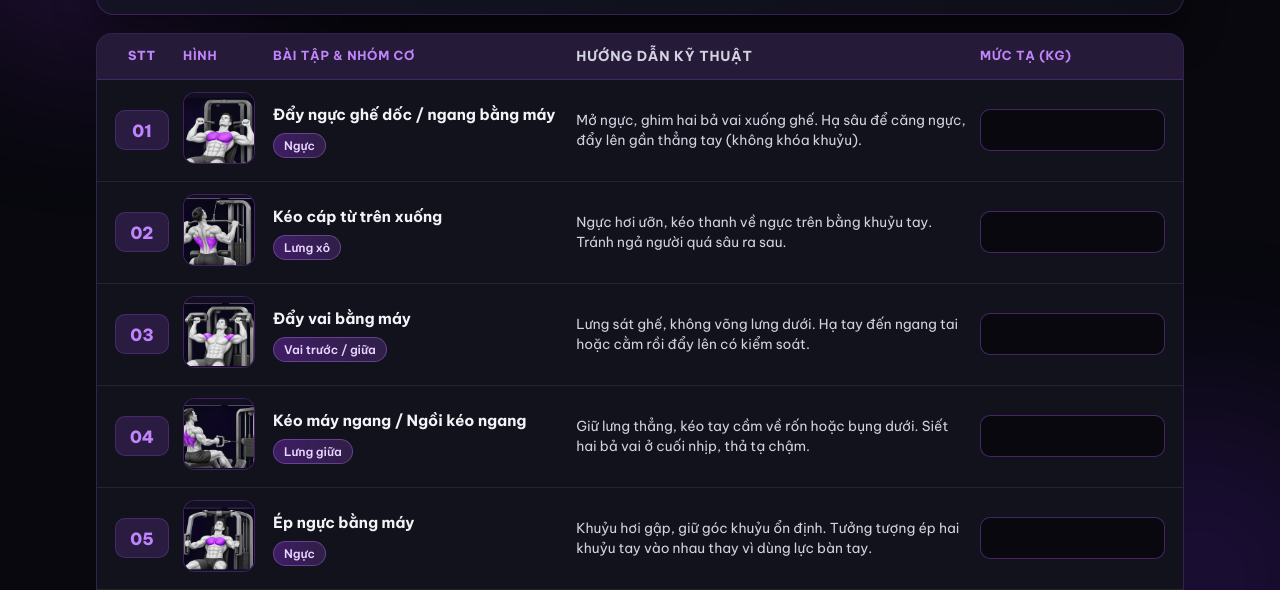
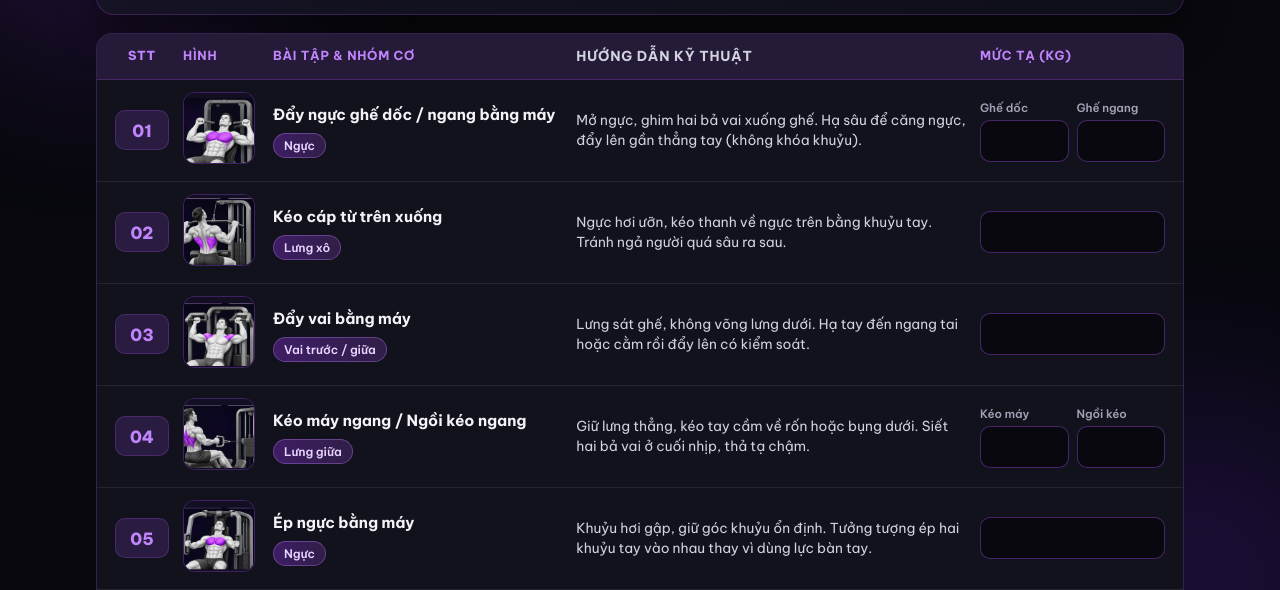
Before and after one commit to lamnhs/UpperBodyGym, a plain HTML site: page index.html in a window 1280 px wide. Shown: the part 183-773 px from the top of the page. Drawn offline with Linux system fonts and the light colour scheme.

Commit message:
Split 2-variant exercises into 2 numeric weight inputs

```diff
--- a/app.js
+++ b/app.js
@@ -4,6 +4,7 @@ const EXERCISES = [
     stt: "01",
     name: "Đẩy ngực ghế dốc / ngang bằng máy",
     muscle: "Ngực",
+    variants: ["Ghế dốc", "Ghế ngang"],
     thumb: "assets/thumbs/01.png",
     detail: "assets/details/01.png",
     guide:
@@ -34,6 +35,7 @@ const EXERCISES = [
     stt: "04",
     name: "Kéo máy ngang / Ngồi kéo ngang",
     muscle: "Lưng giữa",
+    variants: ["Kéo máy", "Ngồi kéo"],
     thumb: "assets/thumbs/04.png",
     detail: "assets/details/04.png",
     guide:
@@ -54,6 +56,7 @@ const EXERCISES = [
     stt: "06",
     name: "Ngồi kéo cáp / Đứng kéo cáp",
     muscle: "Lưng",
+    variants: ["Ngồi kéo", "Đứng kéo"],
     thumb: "assets/thumbs/06.png",
     detail: "assets/details/06.png",
     guide:
@@ -74,6 +77,7 @@ const EXERCISES = [
     stt: "08",
     name: "Kéo máy vai sau / Kéo cáp mặt",
     muscle: "Vai sau",
+    variants: ["Kéo máy", "Kéo cáp"],
     thumb: "assets/thumbs/08.png",
     detail: "assets/details/08.png",
     guide:
@@ -84,6 +88,7 @@ const EXERCISES = [
     stt: "09",
     name: "Đẩy tay sau thanh ngang / dây cáp",
     muscle: "Tay sau",
+    variants: ["Thanh ngang", "Dây cáp"],
     thumb: "assets/thumbs/09.png",
     detail: "assets/details/09.png",
     guide:
@@ -114,6 +119,7 @@ const EXERCISES = [
     stt: "12",
     name: "Ngồi máy / Đứng kéo cáp cuốn tay",
     muscle: "Tay trước",
+    variants: ["Ngồi máy", "Đứng kéo"],
     thumb: "assets/thumbs/12.png",
     detail: "assets/details/12.png",
     guide:
@@ -136,8 +142,16 @@ function saveWeights(weights) {
   try {
     localStorage.setItem(STORAGE_KEY, JSON.stringify(weights));
   } catch {
-    // Bỏ qua nếu trình duyệt chặn storage (chế độ ẩn danh)
+    // Bỏ qua nếu trình duyệt chặn storage
   }
+}
+
+function sanitizeNumericInput(val) {
+  return String(val).replace(/[^0-9.,]/g, "");
+}
+
+function escapeAttr(str) {
+  return String(str).replace(/"/g, "&quot;");
 }
 
 const weights = loadWeights();
@@ -145,22 +159,56 @@ const workoutListEl = document.getElementById("workoutList");
 const modalEl = document.getElementById("mediaModal");
 const modalImageEl = document.getElementById("modalImage");
 
-function escapeHtml(str) {
-  return String(str)
-    .replace(/&/g, "&amp;")
-    .replace(/</g, "&lt;")
-    .replace(/>/g, "&gt;")
-    .replace(/"/g, "&quot;");
-}
+function renderWeightInputs(ex) {
+  if (ex.variants && ex.variants.length === 2) {
+    return `
+      <div class="weight-pair">
+        ${ex.variants
+          .map((label, idx) => {
+            const key = `${ex.id}_${idx}`;
+            const val = sanitizeNumericInput(weights[key] ?? "");
+            return `
+              <div class="weight-slot">
+                <label class="slot-label" for="weight-${key}">${label}</label>
+                <input
+                  id="weight-${key}"
+                  class="weight-input"
+                  type="text"
+                  inputmode="decimal"
+                  pattern="[0-9.,]*"
+                  value="${escapeAttr(val)}"
+                  data-weight-key="${key}"
+                  aria-label="Mức tạ ${ex.name} (${label})"
+                />
+              </div>
+            `;
+          })
+          .join("")}
+      </div>
+    `;
+  }
 
-function autoResizeTextarea(el) {
-  el.style.height = "auto";
-  el.style.height = `${el.scrollHeight}px`;
+  const key = String(ex.id);
+  const val = sanitizeNumericInput(weights[key] ?? "");
+  return `
+    <div class="input-wrap">
+      <input
+        id="weight-${key}"
+        class="weight-input"
+        type="text"
+        inputmode="decimal"
+        pattern="[0-9.,]*"
+        value="${escapeAttr(val)}"
+        data-weight-key="${key}"
+        aria-label="Mức tạ bài ${ex.name}"
+      />
+    </div>
+  `;
 }
 
 function renderWorkouts() {
   workoutListEl.innerHTML = EXERCISES.map((ex) => {
-    const savedWeight = weights[ex.id] ?? "";
+    const labelTarget = ex.variants ? `${ex.id}_0` : String(ex.id);
     return `
       <article class="workout-row" data-id="${ex.id}">
         <div class="col-stt">${ex.stt}</div>
@@ -180,36 +228,31 @@ function renderWorkouts() {
         </div>
         <div class="col-guide">${ex.guide}</div>
         <div class="col-weight">
-          <label class="mobile-weight-label" for="weight-${ex.id}">Mức tạ:</label>
-          <div class="input-wrap">
-            <textarea
-              id="weight-${ex.id}"
-              class="weight-input"
-              rows="1"
-              data-weight-id="${ex.id}"
-              aria-label="Mức tạ bài ${ex.name}"
-            >${escapeHtml(savedWeight)}</textarea>
+          <label class="mobile-weight-label" for="weight-${labelTarget}">Mức tạ:</label>
+          <div class="weight-fields">
+            ${renderWeightInputs(ex)}
           </div>
         </div>
       </article>
     `;
   }).join("");
-
-  workoutListEl.querySelectorAll(".weight-input").forEach(autoResizeTextarea);
 }
 
-// Lưu mức tạ tự động mỗi khi nhập, thay đổi hoặc xóa
+// Chỉ cho nhập số (và dấu , hoặc .) và tự động lưu mãi mãi
 function handleWeightSave(e) {
   const input = e.target.closest(".weight-input");
   if (!input) return;
 
-  autoResizeTextarea(input);
-  const id = input.dataset.weightId;
-  const val = input.value;
-  if (val === "") {
-    delete weights[id];
+  const cleaned = sanitizeNumericInput(input.value);
+  if (input.value !== cleaned) {
+    input.value = cleaned;
+  }
+
+  const key = input.dataset.weightKey;
+  if (cleaned === "") {
+    delete weights[key];
   } else {
-    weights[id] = val;
+    weights[key] = cleaned;
   }
   saveWeights(weights);
 }
@@ -238,13 +281,6 @@ function closeModal() {
   document.body.style.overflow = "";
 }
 
-window.addEventListener("pagehide", () => saveWeights(weights));
-document.addEventListener("visibilitychange", () => {
-  if (document.visibilityState === "hidden") {
-    saveWeights(weights);
-  }
-});
-
 document.getElementById("modalCloseBtn").addEventListener("click", closeModal);
 document.getElementById("modalBackdrop").addEventListener("click", closeModal);
 document.addEventListener("keydown", (e) => {
@@ -253,4 +289,11 @@ document.addEventListener("keydown", (e) => {
   }
 });
 
+window.addEventListener("pagehide", () => saveWeights(weights));
+document.addEventListener("visibilitychange", () => {
+  if (document.visibilityState === "hidden") {
+    saveWeights(weights);
+  }
+});
+
 renderWorkouts();
--- a/styles.css
+++ b/styles.css
@@ -262,9 +262,34 @@ h1 span {
   color: #d2d2e0;
 }
 
-/* Single Weight Input */
+/* Weight Input (1 or 2 variants) */
 .mobile-weight-label {
   display: none;
+}
+
+.weight-fields {
+  flex: 1;
+}
+
+.weight-pair {
+  display: grid;
+  grid-template-columns: 1fr 1fr;
+  gap: 8px;
+}
+
+.weight-slot {
+  display: flex;
+  flex-direction: column;
+  gap: 4px;
+}
+
+.slot-label {
+  font-size: 0.72rem;
+  font-weight: 600;
+  color: var(--muted);
+  white-space: nowrap;
+  overflow: hidden;
+  text-overflow: ellipsis;
 }
 
 .input-wrap {
@@ -280,15 +305,12 @@ h1 span {
   background: var(--bg);
   border: 1px solid rgba(168, 85, 247, 0.38);
   border-radius: 10px;
-  padding: 9px 12px;
+  padding: 9px 10px;
   color: var(--text);
   font-family: inherit;
-  font-size: 0.94rem;
-  font-weight: 600;
-  line-height: 1.4;
-  text-align: left;
-  resize: none;
-  overflow: hidden;
+  font-size: 0.96rem;
+  font-weight: 700;
+  text-align: center;
   outline: none;
   transition: border-color 0.15s ease, box-shadow 0.15s ease;
 }
@@ -478,7 +500,7 @@ h1 span {
   .col-weight {
     grid-area: weight;
     display: flex;
-    align-items: center;
+    align-items: flex-end;
     gap: 10px;
     padding-top: 4px;
   }
@@ -489,13 +511,14 @@ h1 span {
     font-weight: 700;
     color: var(--purple-bright);
     white-space: nowrap;
+    line-height: 44px;
   }
 
   .weight-input {
     min-height: 44px;
     font-size: 16px; /* Tránh iOS tự zoom khi focus */
-    text-align: left;
-    padding: 10px 14px;
+    text-align: center;
+    padding: 10px 10px;
   }
 
   .modal-close {
```
